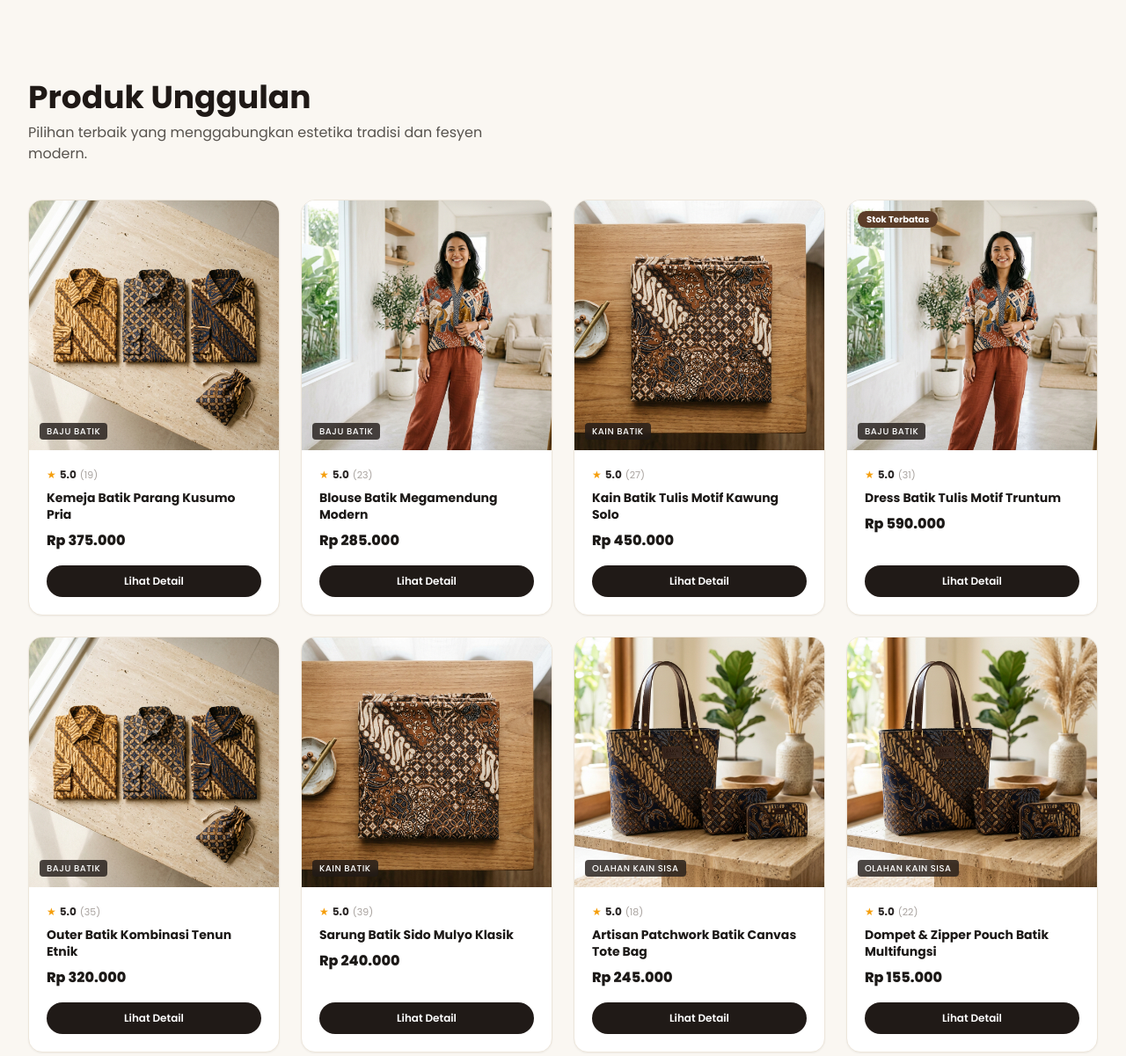
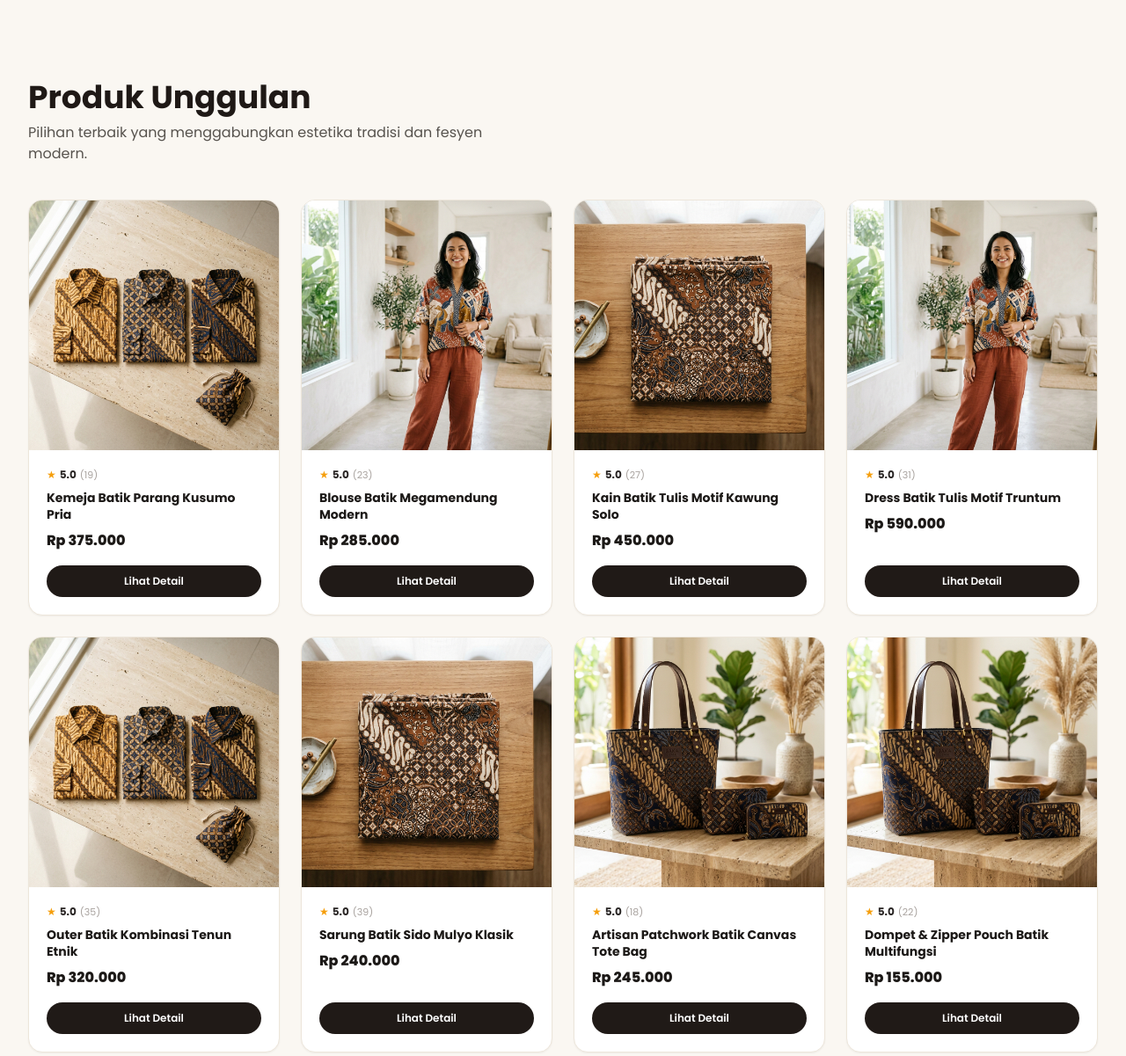
Before and after one commit to kevinrizaldi/websitebatik, a Laravel app: page / in a window 1280 px wide. Shown: the part 1547-2748 px from the top of the page at 88% size. Run offline with Laravel 12, Linux system fonts and the light colour scheme; data comes from the database, SQL or seed files in the repository; data that the repository does not hold is empty; style sheets or scripts are compiled from the project's sources; parts of the project's set-up code (start-up, migrations or seed data) failed here and were passed over.

Commit message:
Hapus badge Stok Terbatas/Habis dan kategori pada kartu produk beranda

```diff
--- a/resources/views/welcome.blade.php
+++ b/resources/views/welcome.blade.php
@@ -377,18 +377,6 @@
                 @foreach($produks->take(8) as $p)
                     <div class="bg-white rounded-2xl overflow-hidden border border-[#EDE6DB] shadow-sm hover:shadow-xl transition-all duration-300 flex flex-col group">
                         <a href="{{ route('produk.detail', ['id' => $p->id]) }}" class="relative aspect-square overflow-hidden bg-stone-100 block">
-                            @if($p->status === 'Stok Menipis')
-                                <span class="absolute top-3 left-3 z-10 text-[10px] font-bold px-2.5 py-0.5 rounded-full shadow-xs bg-[#5C3D28] text-white">
-                                    Stok Terbatas
-                                </span>
-                            @elseif($p->status === 'Habis')
-                                <span class="absolute top-3 left-3 z-10 text-[10px] font-bold px-2.5 py-0.5 rounded-full shadow-xs bg-stone-500 text-white">
-                                    Habis
-                                </span>
-                            @endif
-                            <span class="absolute bottom-3 left-3 z-10 bg-[#201A17]/80 backdrop-blur-sm text-white text-[10px] font-medium px-2 py-0.5 rounded uppercase tracking-wider">
-                                {{ $p->category_name }}
-                            </span>
                             <img src="{{ $p->gambar_url }}"
                                  alt="{{ $p->nama }}"
                                  class="w-full h-full object-cover group-hover:scale-105 transition-transform duration-500">
```
